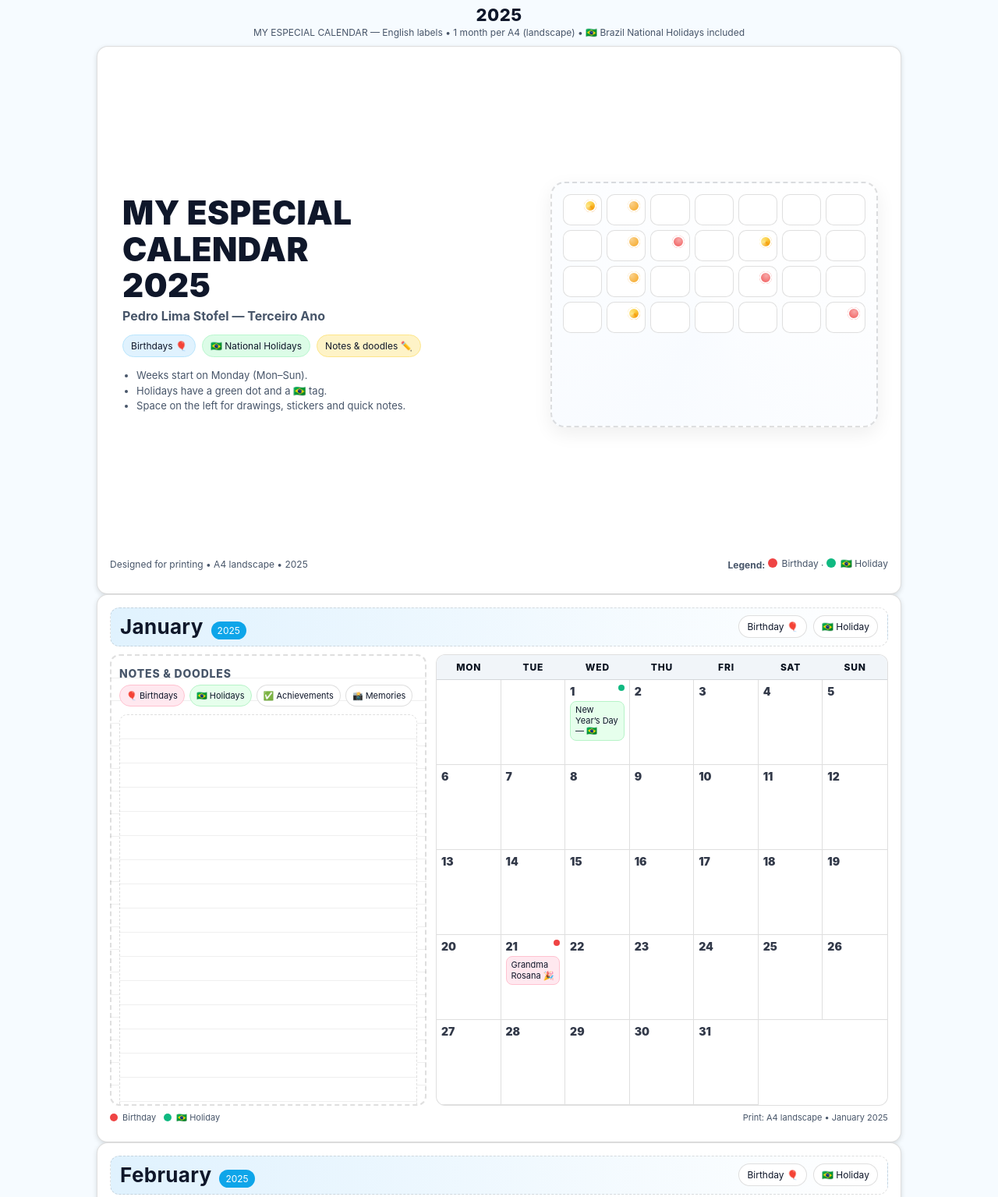
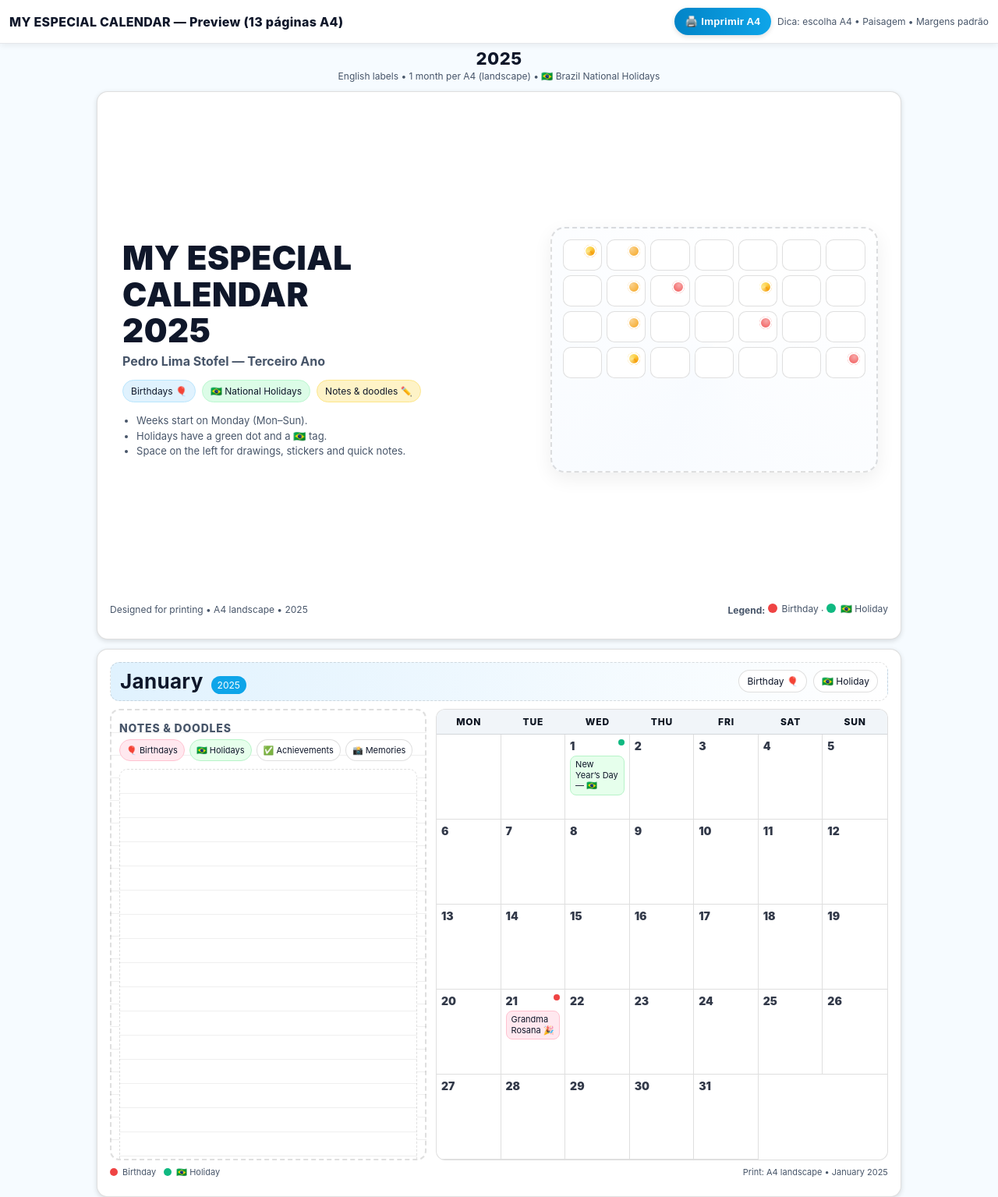
Before and after one commit to rsscavalcanti-cmyk/TrabalhosdoPedro, a plain HTML site: page index.html in a window 1280 px wide. Shown: the top 1535 px of the page at 78% size. Drawn offline with Linux system fonts and the light colour scheme.

Commit message:
Update index.html

```diff
--- a/index.html
+++ b/index.html
@@ -3,7 +3,7 @@
 <head>
 <meta charset="UTF-8" />
 <meta name="viewport" content="width=device-width, initial-scale=1" />
-<title>MY ESPECIAL CALENDAR — A4 Landscape (English) + Brazil National Holidays</title>
+<title>MY ESPECIAL CALENDAR — A4 Landscape + Print Button</title>
 <style>
   /* ——— Paginação e tamanho exatos ——— */
   @page { size: A4 landscape; margin: 12mm; }
@@ -20,11 +20,28 @@
     background:var(--bg);
   }
 
-  /* Cada folha ocupa exatamente 1 página A4 (paisagem, margens já definidas no @page) */
+  /* Barra de ações (fica fora da impressão) */
+  .toolbar{
+    position: sticky; top: 0; z-index: 9999;
+    display:flex; align-items:center; gap:8px;
+    padding:10px 12px; background:#fff; border-bottom:1px solid #e5e7eb;
+    box-shadow:0 2px 8px #0001;
+  }
+  .toolbar .titlebar{ font-weight:800; letter-spacing:.3px; margin-right:auto }
+  .btn{
+    appearance:none; border:none; cursor:pointer; border-radius:999px;
+    padding:10px 14px; font-weight:700; letter-spacing:.2px;
+    background:linear-gradient(90deg,#0284c7,#0ea5e9); color:#fff;
+    box-shadow:0 2px 6px #0002;
+  }
+  .btn:active{ transform: translateY(1px) }
+  .hint{ font-size:12px; color:var(--muted) }
+
+  /* Cada folha ocupa exatamente 1 página A4 (paisagem) */
   .sheet{
     width: 273mm;          /* 297mm - (12mm * 2) */
     height: 186mm;         /* 210mm - (12mm * 2) */
-    margin: 0 auto;
+    margin: 12px auto;
     page-break-after: always;
     break-after: page;
     background:var(--paper);
@@ -32,7 +49,7 @@
     border-radius:14px;
     padding:16px;
     box-shadow: 0 2px 6px #0002;
-    overflow: hidden;      /* evita transbordo para outra página */
+    overflow: hidden;
   }
   .sheet:last-child{ page-break-after: auto; }
 
@@ -102,20 +119,27 @@
   /* ——— Ajustes só para impressão ——— */
   @media print{
     body{ background:#fff; }
-    .year, .legend{ display:none !important; }           /* evita criar página extra */
+    .toolbar, .year, .legend{ display:none !important; }
     .sheet{
       box-shadow: none !important;
       border: none !important;
       background: #fff !important;
       -webkit-print-color-adjust: exact;
       print-color-adjust: exact;
+      margin: 0 auto !important;
     }
   }
 </style>
 </head>
 <body>
+  <div class="toolbar">
+    <div class="titlebar">MY ESPECIAL CALENDAR — Preview (13 páginas A4)</div>
+    <button class="btn" onclick="window.print()">🖨️ Imprimir A4</button>
+    <div class="hint">Dica: escolha A4 • Paisagem • Margens padrão</div>
+  </div>
+
   <div class="year" id="yearTitle"></div>
-  <div class="legend">MY ESPECIAL CALENDAR — English labels • 1 month per A4 (landscape) • 🇧🇷 Brazil National Holidays included</div>
+  <div class="legend">English labels • 1 month per A4 (landscape) • 🇧🇷 Brazil National Holidays</div>
   <div id="root"></div>
 
 <script>
@@ -241,19 +265,19 @@
   // —— Render ——
   const now=new Date();
   const cover=buildCover(YEAR);
-  root.appendChild(cover);
+  const rootEl = document.getElementById('root');
+  rootEl.appendChild(cover);
   for(let m=0;m<12;m++){
     const sheet=buildMonth(YEAR,m);
     if(m===now.getMonth()) sheet.setAttribute('id','this-month');
-    root.appendChild(sheet);
+    rootEl.appendChild(sheet);
   }
-  setTimeout(()=>{ const el=document.getElementById('this-month'); if(el) el.scrollIntoView({behavior:'smooth', block:'start'}); }, 10);
+  setTimeout(()=>{ const el=document.getElementById('this-month'); if(el) el.scrollIntoView({behavior:'smooth', block:'start'}); }, 50);
 
   // —— Self-tests (console) ——
   (function runSelfTests(){
     console.groupCollapsed('[MY ESPECIAL CALENDAR] Self-tests');
     try{
-      console.assert(root === document.getElementById('root'), 'Root element reference should match');
       const sheets = document.querySelectorAll('.sheet');
       console.assert(sheets.length === 13, `Expected 13 sheets (1 cover + 12 months), got ${sheets.length}`);
       const pills = Array.from(document.querySelectorAll('.pill'));
```
